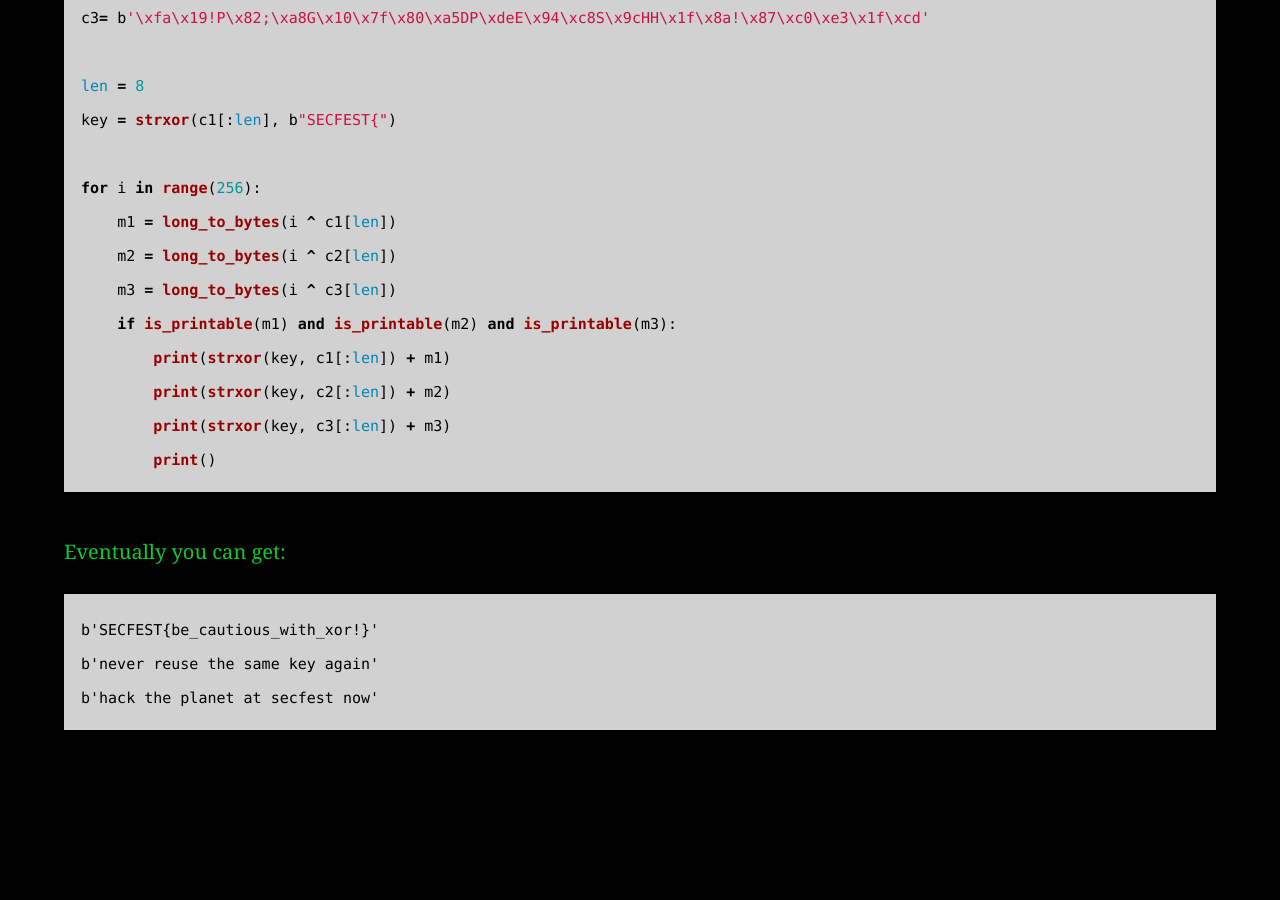
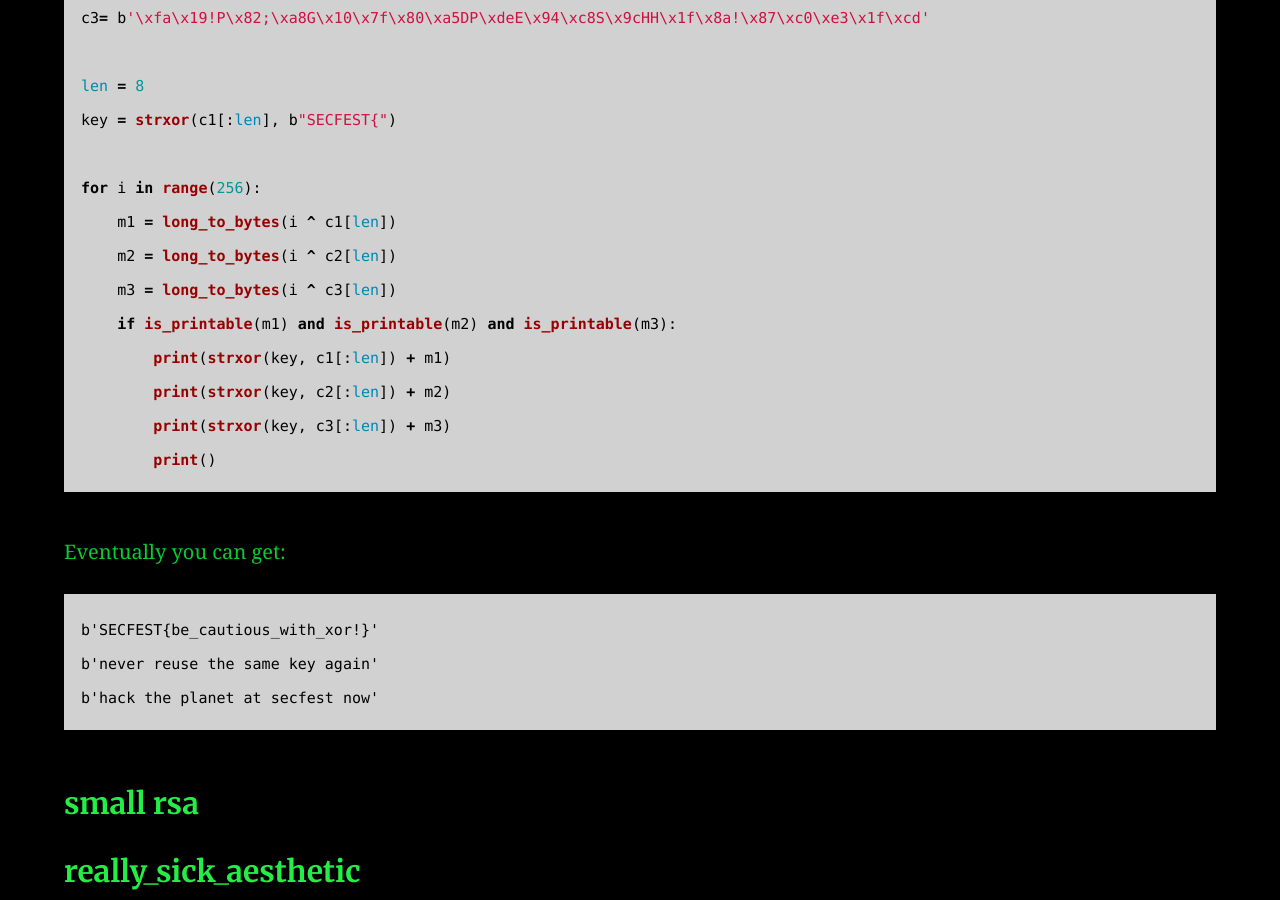
Before and after one commit to AC01010/Connor-McCartney.github.io, a Jekyll site: the page built from _posts/2012-12-19-SECFEST-2022.md, in a window 1280 px wide and 900 px high, scrolled down 800 px. Built offline with Jekyll 4.4.1, drawn with Linux system fonts in a browser that asks for light colours; before the commit the page ends 1564 px from its top, so only the background shows below that.

Commit message:
Update 2012-12-19-SECFEST-2022.md

````diff
--- a/_posts/2012-12-19-SECFEST-2022.md
+++ b/_posts/2012-12-19-SECFEST-2022.md
@@ -49,3 +49,8 @@ b'SECFEST{be_cautious_with_xor!}'
 b'never reuse the same key again'
 b'hack the planet at secfest now'
 ```
+
+### small rsa
+
+
+### really_sick_aesthetic
````
